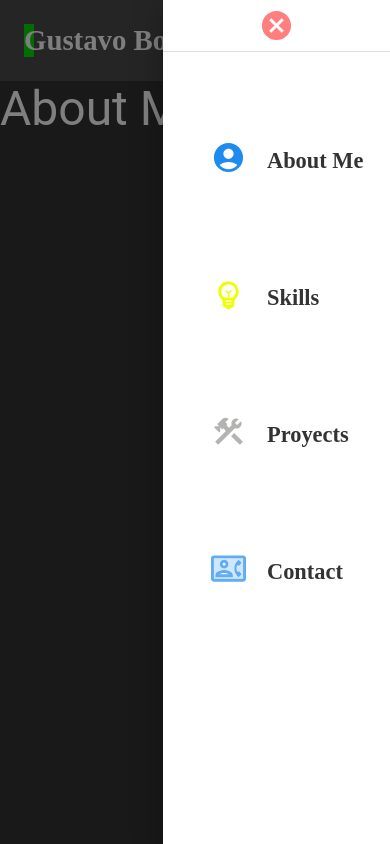
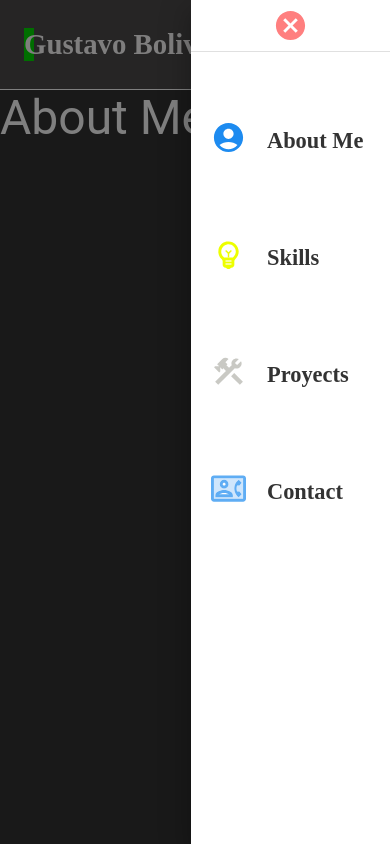
Before and after one commit to GustavoBOG/Portafolio, a React (Vite) app: page / in a window 390 px wide. Both pictures are taken after a click on the button 366 px from the left and 40 px from the top of the page. Shown: the top 844 px of the page. Built offline with nearby package versions, Linux system fonts and the light colour scheme.

Commit message:
mude todo el style de navbar a .css

```diff
--- a/src/components/About/About.css
+++ b/src/components/About/About.css
@@ -1,11 +1,12 @@
 .Asection {
     min-height: 100vh;
+    margin-top: 90px;
     background: #333;
     color: #fff;
 }
 .Asectioncontent{
-    max-width: 90vw;
-    margin: 0 auto;
+    max-width: 100vw;
+
     cursor: pointer;
 }
 a{
--- a/src/components/About/About.jsx
+++ b/src/components/About/About.jsx
@@ -1,22 +1,15 @@
-import { makeStyles } from '@mui/styles';
 import { Typography } from '@mui/material';
 import "./About.css";
 
 const About = ({title,id}) => {
-  const classes = useStyles();
+
   return (
   <div className="Asection">
-    <div className={classes.Asectioncontent} id={id}>
+    <div className="Asectioncontent" id={id}>
       <Typography variant='h3'>{title}</Typography>
     </div>
   </div>
   )
 };
 
-const useStyles = makeStyles((theme) => ({
-  Asectioncontent: {
-
-  },
-}))
-
 export default About;
--- a/src/components/Navbar/Navbar.css
+++ b/src/components/Navbar/Navbar.css
@@ -1,57 +1,116 @@
-.navbar{
-    display:flex;
-    justify-content: space-between;
-    align-items: center;
+.navbar {
+    width: 100vw;
+    display: flex;
+    justify-content: flex-start;
     background-color: #4c4b4b;
     color: #fffefe;
     padding: 1.5rem;
-    position: sticky;
+    position: fixed;
     top: 0;
     z-index: 1000;
 }
 
-.toolbar{
+.toolbar {
     display: flex;
-    justify-content: flex-start;
     align-items: center;
+    width: 100%;
 }
 
 .tittle {
     display: inline-block;
     cursor: pointer;
     font-size: 1.8rem;
-    margin-right: 10px;
-
+    margin-right: 20px;
     background-image: linear-gradient(#00de00, #00de00);
     background-repeat: no-repeat;
-
     background-size: 10px 100%;
     background-position: 0 0;
-    transition:
-    background-size 0.5s,
-    background-position 0.3s 0.5s;
-
+    transition: background-size 0.5s, background-position 0.3s 0.5s;
 }
 
 .tittle:hover {
     background-size: 100% 100%;
     background-position: 100% 0;
-    transition:
-    background-size 0.3s,
-    background-position 0.5s 0.3s;
+    transition: background-size 0.3s, background-position 0.5s 0.3s;
 }
 
 .menu {
     color: #fffefe;
     font-size: 1.4rem;
     cursor: pointer;
+}
 
-}
-a{
+
+a {
     margin-left: 18px;
     font-weight: bold;
 }
+
 a:hover {
-   color: rgb(0,222,0);
-   border-bottom: 2px solid ;
+    color: rgb(0, 222, 0);
+    border-bottom: 2px solid;
 }
+
+.menubutton.MuiIconButton-root {
+
+    display: none;
+}
+
+.me {
+    color: #1d8bf0;
+}
+
+.light {
+    color: #edff00;
+}
+
+.key {
+    color: #c9c9c4;
+}
+
+.contact {
+    color: #5fadf4;
+}
+
+.cancelbutton {
+    color: rgba(255, 0, 0, 0.5);
+}
+.cancelbutton:hover {
+    color: rgba(255, 0, 0, 0.7)
+}
+
+.sidebar {
+    width: 50vw;
+    font-size: 1.4rem;
+    font-weight: bold;
+    color: #333;
+    margin: 60px 0 0 4px;
+    /* background-color: rgb(31,41,55); */
+}
+
+@media (max-width: 650px) {
+    .menu {
+        display: none;
+    }
+    .menubutton.MuiIconButton-root {
+        display: block;
+        color: #fffefe;
+        padding-bottom: 0;
+        padding-top: 0;
+
+    }
+    .menubutton:hover {
+        color: rgb(0,222,0);
+    }
+    .toolbar{
+        justify-content: space-between;
+    }
+
+}
+
+
+@media (max-width: 360px) {
+    .sidebar {
+        width: 70vw;
+    }
+}
--- a/src/components/Navbar/Navbar.jsx
+++ b/src/components/Navbar/Navbar.jsx
@@ -6,7 +6,6 @@ import ContactPhoneTwoToneIcon from "@mui/icons-material/ContactPhoneTwoTone";
 import MenuIcon from '@mui/icons-material/Menu';
 import CancelIcon from '@mui/icons-material/Cancel';
 import { Divider, Drawer, IconButton, List, ListItem, ListItemIcon } from "@mui/material";
-import { makeStyles } from "@mui/styles";
 import "./Navbar.css";
 import { useState } from "react";
 import { Link } from "react-scroll";
@@ -14,29 +13,28 @@ import { Link } from "react-scroll";
 
 
 const Navbar = () => {
-  const classes = useStyles();
   const [open, setOpen] = useState(false)
 
   const links = [
     {
       id: "about",
       text: "About Me",
-      icon: <AccountCircleRoundedIcon fontSize="large" className={classes.me}/>,
+      icon: <AccountCircleRoundedIcon fontSize="large" className="me"/>,
     },
     {
       id: "skills",
       text: "Skills",
-      icon: <EmojiObjectsTwoToneIcon fontSize="large" className={classes.light}/>,
+      icon: <EmojiObjectsTwoToneIcon fontSize="large" className="light"/>,
     },
     {
       id: "proyects",
       text: "Proyects",
-      icon: <ConstructionTwoToneIcon fontSize="large" className={classes.key}/>,
+      icon: <ConstructionTwoToneIcon fontSize="large" className="key"/>,
     },
     {
       id: "contact",
       text: "Contact",
-      icon: <ContactPhoneTwoToneIcon fontSize="large" className={classes.contact}/>,
+      icon: <ContactPhoneTwoToneIcon fontSize="large" className="contact"/>,
     },
   ];
 
@@ -45,42 +43,40 @@ const Navbar = () => {
     <nav className="navbar">
       <div className="toolbar">
         <h1 className="tittle">Gustavo Bolivar</h1>
-        <List className={classes.menu}>
+        <List className="menu">
           {links.map(({ id, text }, index) => (
             <Link
               key={index}
               to={id}
               spy={true}
               smooth={true}
-              duration={500}
-              offset={-80}
+              duration={900}
+              offset={-90}
             >
               {/* offset nos da unos pixeles extra para que el titulo de cada link no quede debajo del navbar */}
               {text}
             </Link>
           ))}
         </List>
-        <IconButton edge="end" className={classes.menubutton} onClick={()=>setOpen(!open)}>
+        <IconButton edge="end" className="menubutton" onClick={()=>setOpen(!open)}>
           <MenuIcon fontSize="large" />
         </IconButton>
       </div>
     </nav>
       <Drawer anchor="right" open={open} onClose={()=> setOpen(false)}>
-        <IconButton>
-          <CancelIcon className={classes.cancelbutton} onClick={()=>setOpen(false)} fontSize="large"></CancelIcon>
+        <IconButton  onClick={()=>setOpen(false)} >
+          <CancelIcon className="cancelbutton" fontSize="large"></CancelIcon>
         </IconButton>
         <Divider/>
         {links.map(({ id, text, icon }, index) => (
             <Link
               key={index}
-              className={classes.sidebar}
-              to={id}
-              spy={true}
+              className="sidebar"
+              to={id}              spy={true}
               smooth={true}
-              duration={500}
-              offset={-80}
+              duration={900}
+              offset={-90}
               >
-              {/* offset nos da unos pixeles extra para que el titulo de cada link no quede debajo del navbar */}
               <ListItem component="h4">
                 <span>
                   <ListItemIcon>
@@ -97,59 +93,4 @@ const Navbar = () => {
 };
 
 
-
-
-const useStyles = makeStyles((theme) => ({
-  menu: {
-    [theme.breakpoints.down("sm")]: {
-      display: "none",
-    },
-  },
-  menubutton: {
-    "&.MuiIconButton-root": {
-      display: "none",
-      [theme.breakpoints.down("sm")]: {
-        display: "block",
-        color: "white",
-        position: "absolute",
-        top:12,
-        right: 10,
-          "&:hover":{
-            color: "rgb(0,222,0)",
-          }
-      }
-    },
-  },
-  me: {
-    color: "#1d8bf0",
-  },
-  light: {
-    color: "#edff00",
-  },
-  key:{
-    color:"#b3b3b1",
-  },
-
-  contact:{
-    color:"#5fadf4",
-  },
-  sidebar:{
-    width: "50vw",
-    fontSize: "1.4rem",
-    fontWeight: "bold",
-    color: "#333",
-    margin: theme.spacing(10,0,0,4),
-    [theme.breakpoints.down("xs")]:{
-      width:"70vw",
-    },
-
-  },
-  cancelbutton:{
-    color: "rgba(255, 0, 0, 0.5)",
-    "&:hover": {
-      color: "rgba(255, 0, 0, 0.7)",
-  },
-},
-}));
-
 export default Navbar;
```
